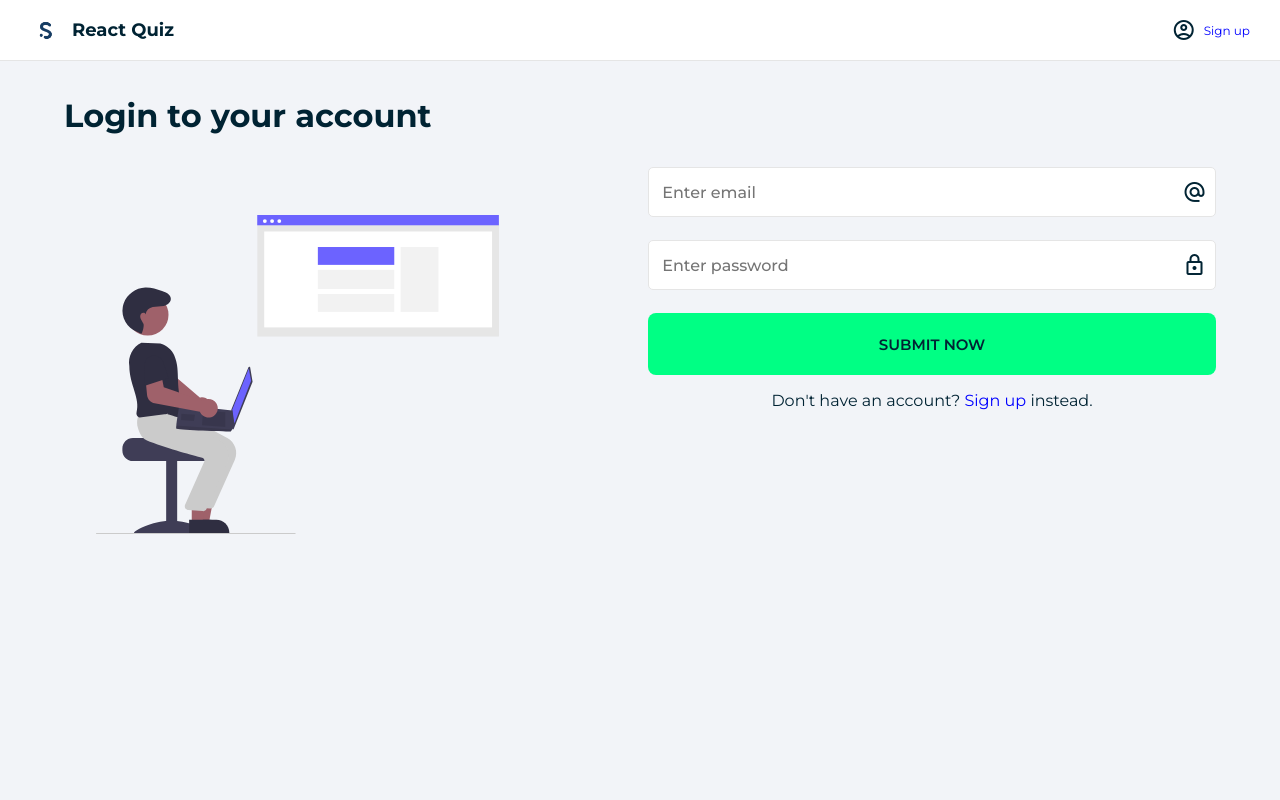
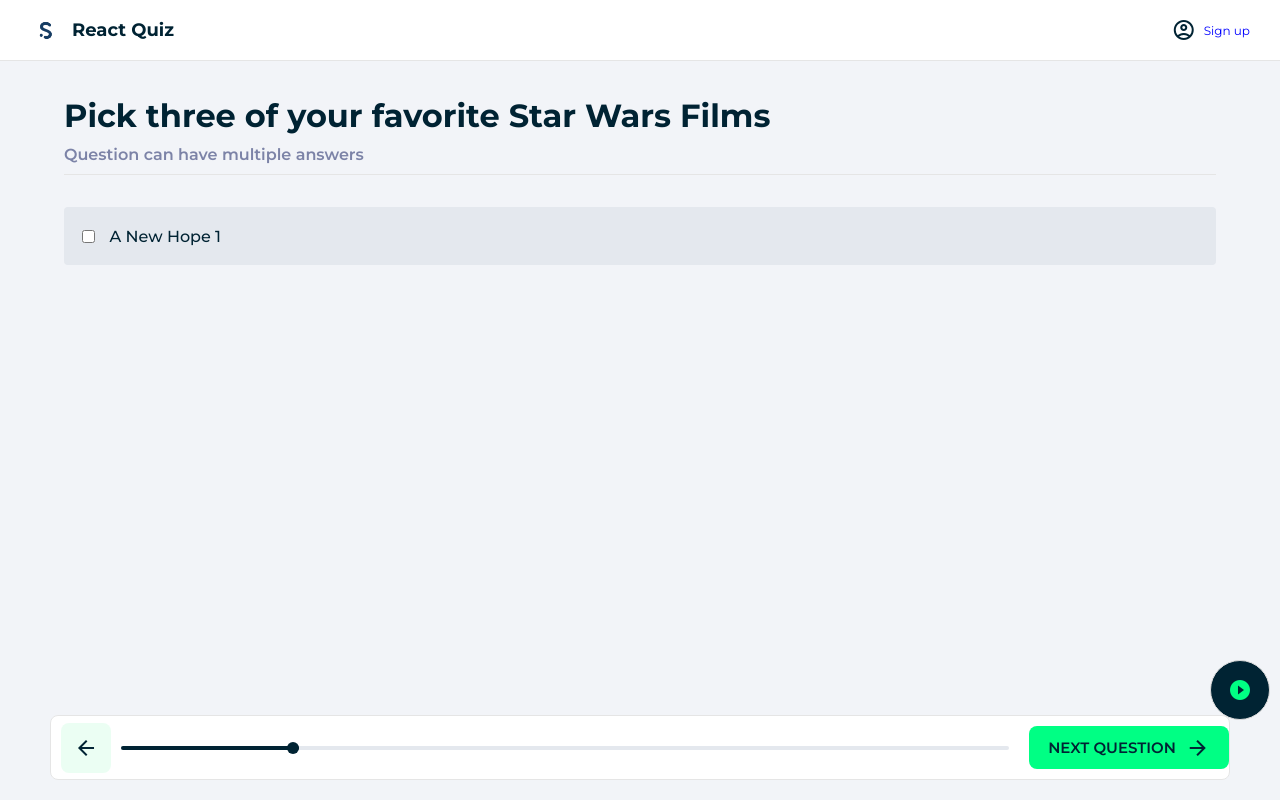
Before and after one commit to SusmoySenGupta/react-quiz, a React (Create React App) app: page / in a window 1280 px wide. Built offline with nearby package versions, Linux system fonts and the light colour scheme.

Commit message:
feat: add quiz page

```diff
--- a/src/App.jsx
+++ b/src/App.jsx
@@ -1,5 +1,6 @@
 import Layout from './components/Layout';
-import Login from './pages/auth/Login';
+import Quiz from './pages/Quiz';
+// import Login from './pages/auth/Login';
 // import SignUp from './pages/auth/SignUp';
 // import Home from './pages/Home';
 import './styles/App.css';
@@ -9,7 +10,8 @@
 		<Layout>
 			{/* <Home /> */}
 			{/* <SignUp /> */}
-			<Login />
+			{/* <Login /> */}
+			<Quiz />
 		</Layout>
 	);
 }
--- /dev/null
+++ b/src/components/Answers.jsx
@@ -0,0 +1,10 @@
+import classes from '../styles/Answers.module.css';
+import Checkbox from './ui/Checkbox';
+
+export default function Answers() {
+	return (
+		<div className={classes.answers}>
+			<Checkbox className={classes.answer} label="A New Hope 1" />
+		</div>
+	);
+}
--- /dev/null
+++ b/src/components/MiniPlayer.jsx
@@ -0,0 +1,17 @@
+import ThumbnailImage from '../assets/images/3.jpg';
+import classes from '../styles/MiniPlayer.module.css';
+
+export default function MiniPlayer() {
+	return (
+		<div className={`${classes.miniPlayer} ${classes.floatingBtn}`}>
+			<span className={`material-icons-outlined ${classes.open}`}>
+				play_circle_filled
+			</span>
+			<span className={`material-icons-outlined ${classes.close}`}>
+				close
+			</span>
+			<img src={ThumbnailImage} alt="Thumbnail" />
+			<p>#23 React Hooks Bangla - React useReducer hook Bangla</p>
+		</div>
+	);
+}
--- /dev/null
+++ b/src/components/ProgressBar.jsx
@@ -0,0 +1,30 @@
+import classes from '../styles/ProgressBar.module.css';
+import Button from './ui/Button';
+
+export default function ProgressBar() {
+	return (
+		<div className={classes.progressBar}>
+			<div className={classes.backButton}>
+				<span className="material-icons-outlined"> arrow_back </span>
+			</div>
+			<div className={classes.rangeArea}>
+				<div className={classes.tooltip}>24% Complete!</div>
+				<div className={classes.rangeBody}>
+					<div
+						className={classes.progress}
+						style={{ width: '20%' }}
+					></div>
+				</div>
+			</div>
+			<a href="result.html">
+				<Button className="next">
+					<span>Next Question</span>
+					<span className="material-icons-outlined">
+						{' '}
+						arrow_forward{' '}
+					</span>
+				</Button>
+			</a>
+		</div>
+	);
+}
--- a/src/components/ui/Button.jsx
+++ b/src/components/ui/Button.jsx
@@ -1,8 +1,8 @@
 import classes from '../../styles/Button.module.css';
 
-export default function Button({ children, ...rest }) {
+export default function Button({ className, children, ...rest }) {
 	return (
-		<div className={classes.button} {...rest}>
+		<div className={`${classes.button} ${className}`} {...rest}>
 			{children}
 		</div>
 	);
--- a/src/components/ui/Checkbox.jsx
+++ b/src/components/ui/Checkbox.jsx
@@ -1,6 +1,6 @@
-export default function Checkbox({ label, ...rest }) {
+export default function Checkbox({ className, label, ...rest }) {
 	return (
-		<label>
+		<label className={className}>
 			<input type="checkbox" {...rest} /> <span>{label}</span>
 		</label>
 	);
--- /dev/null
+++ b/src/pages/Quiz.jsx
@@ -0,0 +1,15 @@
+import Answers from '../components/Answers';
+import MiniPlayer from '../components/MiniPlayer';
+import ProgressBar from '../components/ProgressBar';
+
+export default function Quiz() {
+	return (
+		<>
+			<h1>Pick three of your favorite Star Wars Films</h1>
+			<h4>Question can have multiple answers</h4>
+			<Answers />
+			<ProgressBar />
+			<MiniPlayer />
+		</>
+	);
+}
--- /dev/null
+++ b/src/styles/Answers.module.css
@@ -0,0 +1,54 @@
+.answers {
+	display: grid;
+	grid-template-rows: repeat(5, auto);
+	gap: 10px;
+	margin: 2rem 0;
+	grid-auto-flow: column;
+}
+
+@media only screen and (max-width: 1024px) {
+	.answers {
+		grid-auto-flow: unset;
+		margin: 1rem 0;
+	}
+}
+
+.answer {
+	width: 100%;
+	height: 58px;
+	background: var(--questionBG);
+	display: flex;
+	align-items: center;
+	font-weight: 500;
+	padding: 0 1.1rem;
+	cursor: pointer;
+	border-radius: 4px;
+}
+
+.answer:hover {
+	background: hsla(229, 20%, 57%, 0.253);
+}
+
+.answer input {
+	margin-right: 15px;
+}
+
+.answer span {
+	width: 100%;
+}
+
+.answer span:nth-of-type(2) {
+	text-align: right;
+	color: #4e536f;
+	font-size: 14px;
+}
+
+.correct {
+	background: var(--successGreen) !important;
+	font-weight: 600;
+}
+
+.wrong {
+	background: var(--dangerRed) !important;
+	font-weight: 600;
+}
--- /dev/null
+++ b/src/styles/MiniPlayer.module.css
@@ -0,0 +1,111 @@
+.miniPlayer {
+	width: 320px;
+	position: fixed;
+	bottom: 100px;
+	right: 50px;
+	background-color: #fff;
+	padding: 10px;
+	box-sizing: border-box;
+	border: 1px solid hsl(0, 0%, 86%);
+	border-radius: 5px;
+}
+
+.miniPlayer img {
+	width: 300px;
+	aspect-ratio: 16 / 9;
+	object-fit: cover;
+	animation: miniplayerAnim 0.3s ease forwards;
+}
+
+.open {
+	display: none;
+}
+
+.close {
+	display: block;
+	position: absolute;
+	right: -8px;
+	top: -10px;
+	z-index: 10;
+	background-color: #fff;
+	border: 1px solid #e5e5e5;
+	border-radius: 50%;
+	width: 32px;
+	height: 32px;
+	line-height: 20px;
+	padding: 5px 0 0 3px;
+}
+
+.close:hover {
+	color: #666666;
+	cursor: pointer;
+	outline: 0;
+}
+
+@keyframes miniplayerAnim {
+	from {
+		transform: scale(0);
+	}
+	to {
+		transform: scale(1);
+	}
+}
+
+.miniPlayer p {
+	font-weight: 500;
+	font-size: 14px;
+	margin: 10px 0;
+	color: var(--fontPrimary);
+}
+
+@media only screen and (max-width: 1536px) {
+	.miniPlayer {
+		transition: transform 0.3s ease;
+	}
+}
+
+.floatingBtn {
+	width: 60px;
+	height: 60px;
+	bottom: 80px;
+	right: 10px;
+	overflow: hidden;
+	border-radius: 50px;
+	background-color: var(--fontPrimary);
+	display: flex;
+	justify-content: center;
+	align-items: center;
+	gap: 10px;
+	cursor: pointer;
+	user-select: none;
+}
+
+.floatingBtn:hover {
+	background-color: var(--successGreen);
+}
+
+.floatingBtn:hover span {
+	color: var(--fontPrimary);
+}
+
+.floatingBtn p {
+	display: none;
+}
+
+.floatingBtn img {
+	transform: scale(0);
+	display: none;
+}
+
+.floatingBtn span {
+	color: var(--successGreen);
+	font-weight: 500;
+}
+
+.floatingBtn .open {
+	display: block;
+}
+
+.floatingBtn .close {
+	display: none;
+}
--- /dev/null
+++ b/src/styles/ProgressBar.module.css
@@ -0,0 +1,112 @@
+.progressBar {
+	width: calc(100vw - 100px);
+	height: 65px;
+	position: fixed;
+	left: 0;
+	right: 0;
+	bottom: 20px;
+	margin: 0 auto;
+	background: #fff;
+	border: 1px solid #e5e5e5;
+	border-radius: 8px;
+	display: grid;
+	justify-content: space-between;
+	align-items: center;
+	grid-template-columns: 50px 1fr auto;
+	gap: 20px;
+}
+
+.progressBar .backButton {
+	width: 50px;
+	height: 50px;
+	border-radius: 8px;
+	margin-left: 10px;
+	background: #47f5901c;
+	display: flex;
+	justify-content: center;
+	align-items: center;
+	cursor: pointer;
+}
+
+.progressBar .backButton:hover {
+	background: #47f5953a;
+}
+
+@media only screen and (max-width: 1024px) {
+	.progressBar {
+		width: calc(100vw - 60px);
+		bottom: 10px;
+	}
+
+	.progressBar .backButton {
+		width: 40px;
+		height: 40px;
+	}
+
+	.next span:first-child {
+		display: none;
+	}
+}
+
+.rangeArea {
+	width: 100%;
+	position: relative;
+	margin: 0 auto;
+}
+
+.rangeBody {
+	width: 100%;
+	height: 4px;
+	margin: 0 auto;
+	background: #e4e8ee;
+	border: none;
+	outline: none;
+	border-radius: 20px;
+}
+
+.progress {
+	height: 4px;
+	background: var(--fontPrimary);
+	border-radius: 20px;
+	position: relative;
+	transition: width 0.3s ease;
+}
+
+.progress::after {
+	content: '';
+	height: 12px;
+	width: 12px;
+	position: absolute;
+	right: 0;
+	border-radius: 100%;
+	background-color: var(--fontPrimary);
+	transform: translateY(-50%);
+	top: 50%;
+	cursor: pointer;
+}
+
+.tooltip {
+	position: absolute;
+	top: -70px;
+	left: calc(70% - 65px);
+	width: 130px;
+	background-color: var(--fontPrimary);
+	color: #fff;
+	padding: 0.8rem 1rem;
+	border-radius: 7px;
+	font-size: 12px;
+	font-weight: 600;
+	display: none;
+}
+
+.tooltip::after {
+	content: '';
+	width: 15px;
+	height: 15px;
+	background-color: var(--fontPrimary);
+	border-radius: 4px;
+	bottom: 0;
+	left: 50%;
+	position: absolute;
+	transform: rotate(45deg) translate(-50%, 100%);
+}
```
